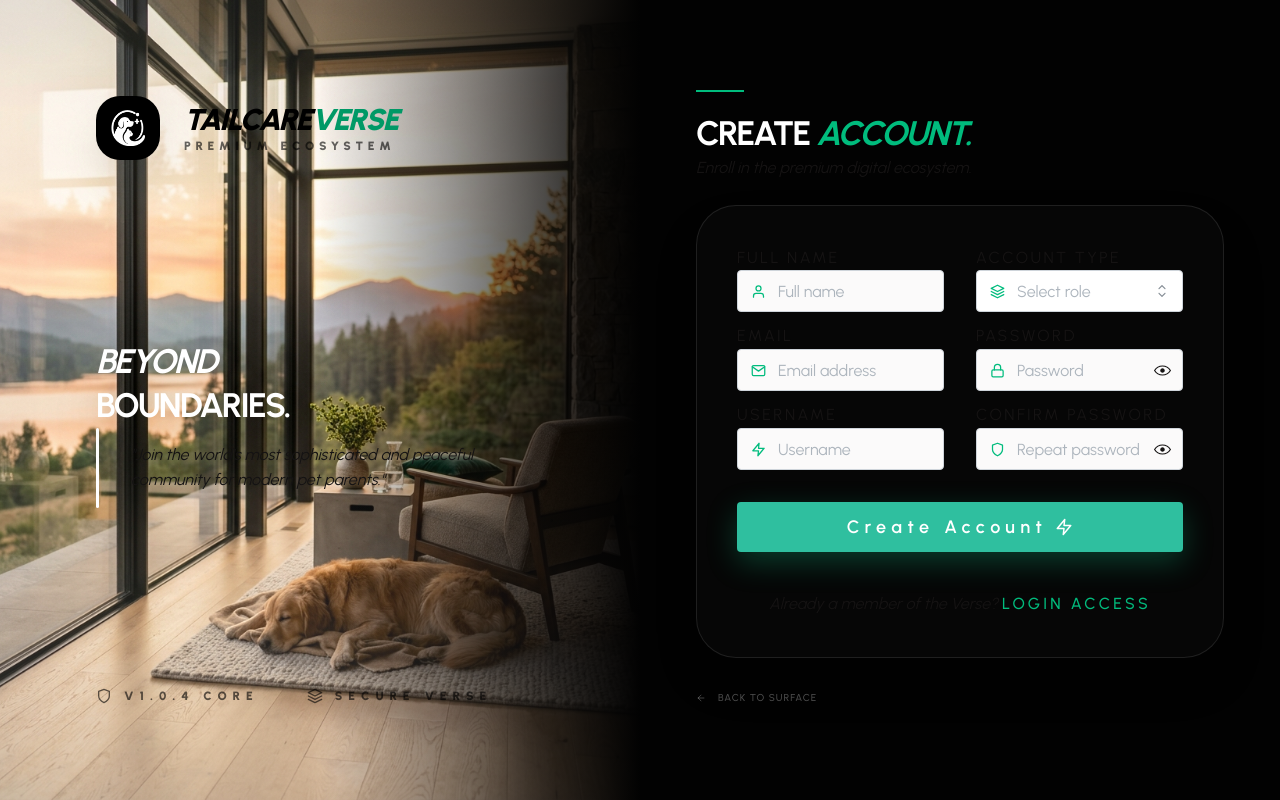
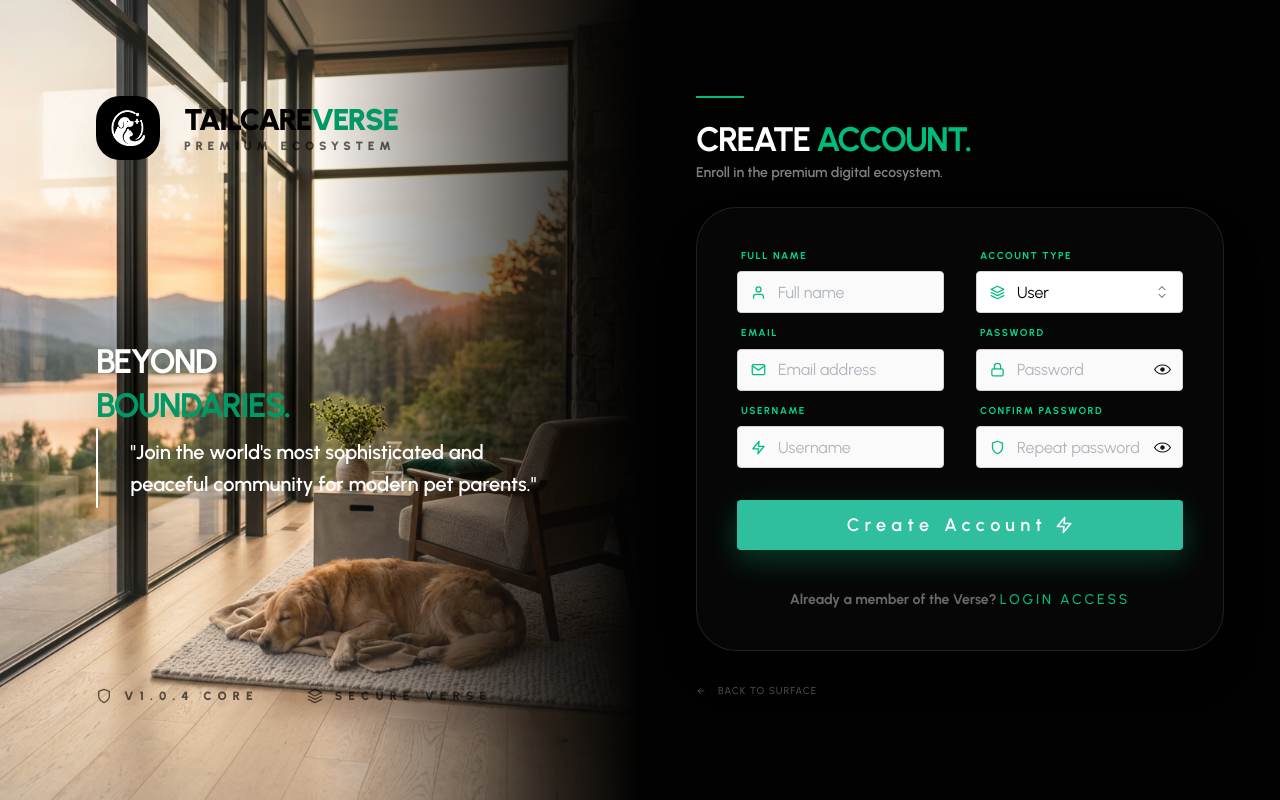
Before and after one commit to fivcraft-org/tailcareverse-client, a React (Vite) app: page /register in a window 1280 px wide. Built offline with nearby package versions, Linux system fonts and the light colour scheme; no server answers.

Commit message:
updated auth screen

```diff
--- a/src/pages/AIAssistant.jsx
+++ b/src/pages/AIAssistant.jsx
@@ -476,7 +476,7 @@ const AIAssistant = () => {
             <Info size={10} className="md:size-[12px]" /> Disclaimer
           </p>
           <span className="hidden md:block w-1 h-1 rounded-full bg-white/20" />
-          <p className="text-[9px] md:text-[11px] font-medium italic opacity-60 text-center" style={{ color: t.text }}>
+          <p className="text-[9px] md:text-[11px] font-medium opacity-60 text-center" style={{ color: t.text }}>
             Consult a vet for emergencies. 🩺
           </p>
         </div>
--- a/src/pages/EditProfile.jsx
+++ b/src/pages/EditProfile.jsx
@@ -750,7 +750,7 @@ export default function EditProfile() {
                   Resubmission Feedback
                 </h4>
               </div>
-              <p className="text-sm text-gray-700 dark:text-gray-200 italic pl-11">
+              <p className="text-sm text-gray-700 dark:text-gray-200 pl-11">
                 "{user.reviewNotes}"
               </p>
             </div>
--- a/src/pages/auth/ForgotPassword.jsx
+++ b/src/pages/auth/ForgotPassword.jsx
@@ -54,7 +54,7 @@ const ForgotPassword = () => {
                 <img src={logo} alt="Logo" className="h-8 w-auto brightness-0 invert" />
               </motion.div>
               <div className="flex flex-col leading-none">
-                <span className="text-2xl font-black tracking-tighter text-black uppercase italic">
+                <span className="text-2xl font-black tracking-tighter text-black uppercase">
                   TailCare<span className="text-emerald-600">Verse</span>
                 </span>
                 <span className="text-[10px] font-black uppercase tracking-[0.4em] text-black/60">Premium Ecosystem</span>
@@ -64,13 +64,13 @@ const ForgotPassword = () => {
 
           <div>
             <motion.div initial={{ x: -50, opacity: 0 }} animate={{ x: 0, opacity: 1 }} transition={{ delay: 0.8, duration: 1 }}>
-              <Title className="text-7xl md:text-8xl font-semibold text-white leading-[0.85] tracking-tighter mb-8 uppercase italic drop-shadow-2xl">
-                RECOVER <br/> YOUR <br/> <span className="text-emerald-400 not-italic">ACCOUNT.</span>
+              <Title className="text-7xl md:text-8xl font-semibold text-white leading-[0.85] tracking-tighter mb-8 uppercase drop-shadow-2xl">
+                RECOVER <br/> YOUR <br/> <span className="text-emerald-400">ACCOUNT.</span>
               </Title>
             </motion.div>
             <motion.div initial={{ y: 20, opacity: 0 }} animate={{ y: 0, opacity: 1 }} transition={{ delay: 1.2, duration: 1 }} className="flex items-center gap-6">
               <div className="h-16 w-1 bg-white rounded-full" />
-              <Text className="text-white text-lg font-semibold leading-relaxed max-w-sm italic drop-shadow-xl">
+              <Text className="text-white text-lg font-semibold leading-relaxed max-w-sm drop-shadow-xl">
                 "We'll send a secure OTP to get you back into your Verse account quickly."
               </Text>
             </motion.div>
@@ -100,9 +100,9 @@ const ForgotPassword = () => {
           <div className="mb-8">
             <motion.div initial={{ width: 0 }} animate={{ width: 40 }} transition={{ delay: 0.5, duration: 1 }} className="h-[2px] bg-emerald-500 mb-5" />
             <Title className="text-4xl md:text-5xl font-black text-white tracking-tighter uppercase leading-none mb-3">
-              FORGOT <span className="text-emerald-500 italic">PASSWORD.</span>
+              FORGOT <span className="text-emerald-500">PASSWORD.</span>
             </Title>
-            <Text className="text-white/50 font-semibold text-sm italic">
+            <Text className="text-white/50 font-semibold text-sm">
               Enter your email to receive a reset code.
             </Text>
           </div>
@@ -139,9 +139,9 @@ const ForgotPassword = () => {
                 </motion.div>
 
                 <motion.div initial={{ opacity: 0 }} animate={{ opacity: 1 }} transition={{ delay: 1.2 }} className="text-center">
-                  <Text className="text-white/30 font-bold italic text-xs">
+                  <Text className="text-white/30 font-bold text-xs">
                     Remembered it?{" "}
-                    <Link to="/login" className="text-emerald-500 hover:text-emerald-400 transition-colors no-underline font-black not-italic uppercase tracking-widest">
+                    <Link to="/login" className="text-emerald-500 hover:text-emerald-400 transition-colors no-underline font-black uppercase tracking-widest">
                       Login
                     </Link>
                   </Text>
--- a/src/pages/auth/Login.jsx
+++ b/src/pages/auth/Login.jsx
@@ -87,7 +87,7 @@ const Login = () => {
                 <img src={logo} alt="Logo" className="h-9 w-auto brightness-0 invert" />
               </motion.div>
               <div className="flex flex-col leading-none">
-                <span className="text-3xl font-black tracking-tighter text-black uppercase italic">
+                <span className="text-3xl font-black tracking-tighter text-black uppercase">
                   TailCare<span className="text-emerald-600">Verse</span>
                 </span>
                 <span className="text-xs font-black uppercase tracking-[0.4em] text-dark/60">Pet Social App</span>
@@ -101,8 +101,8 @@ const Login = () => {
               animate={{ x: 0, opacity: 1 }}
               transition={{ delay: 0.8, duration: 1 }}
             >
-              <Title className="text-8xl md:text-9xl font-semibold text-black leading-[0.8] tracking-tighter mb-10 uppercase italic drop-shadow-2xl">
-                PEACE <br/> OF <span className="text-emerald-600 not-italic">MIND.</span>
+              <Title className="text-8xl md:text-9xl font-semibold text-black leading-[0.8] tracking-tighter mb-10 uppercase drop-shadow-2xl">
+                PEACE <br/> OF <span className="text-emerald-600">MIND.</span>
               </Title>
             </motion.div>
 
@@ -112,8 +112,8 @@ const Login = () => {
               transition={{ delay: 1.2, duration: 1 }}
               className="flex items-center gap-8"
             >
-              <div className="h-20 w-1 bg-emerald-500 rounded-full shadow-lg" />
-              <p style={{ color: 'white', fontSize: '1.4rem', fontWeight: 600, lineHeight: 1.6, fontStyle: 'italic', maxWidth: '28rem', textShadow: '0 4px 24px rgba(0,0,0,0.4)', margin: 0 }}>
+              <div className="h-20 w-1 bg-white rounded-full shadow-lg" />
+              <p style={{ color: 'white', fontSize: '1.2rem', fontWeight: 600, lineHeight: 1.6, maxWidth: '28rem', textShadow: '0 4px 24px rgba(0,0,0,0.4)', margin: 0 }}>
                 "Experience the world's most serene and advanced digital home for you and your legends."
               </p>
             </motion.div>
@@ -153,9 +153,9 @@ const Login = () => {
               className="h-[2px] bg-emerald-500 mb-5"
             />
             <Title className="text-4xl md:text-5xl font-black text-white tracking-tighter uppercase leading-none mb-3">
-              WELCOME <span className="text-emerald-500 italic">BACK.</span>
+              WELCOME <span className="text-emerald-500">BACK.</span>
             </Title>
-            <p className="text-white/50 font-semibold text-sm italic">
+            <p className="text-white/50 font-semibold text-sm">
               Access your personalized Verse dashboard.
             </p>
           </div>
@@ -231,9 +231,9 @@ const Login = () => {
 
                   <Divider label="OR" labelPosition="center" classNames={{ label: "bg-transparent text-white/20 font-black text-[10px]" }} className="border-white/5" />
 
-                  <p className="text-white/40 font-bold italic text-sm">
+                  <p className="text-white/40 font-bold text-sm">
                     New to the Universe?{" "}
-                    <Link to="/register" className="text-emerald-500 hover:text-emerald-400 transition-colors no-underline font-black not-italic uppercase tracking-[0.2em]">
+                    <Link to="/register" className="text-emerald-500 hover:text-emerald-400 transition-colors no-underline font-black uppercase tracking-[0.2em]">
                       JOIN THE FAMILY
                     </Link>
                   </p>
--- a/src/pages/auth/Register.jsx
+++ b/src/pages/auth/Register.jsx
@@ -1,8 +1,8 @@
-import { useState, useEffect } from "react";
+import { useState } from "react";
 import { registerUser } from "../../api/api-auth";
-import { getUserRoles } from "../../api/api-user";
+
 import { useNavigate, Link } from "react-router-dom";
-import { isPlatformRole, ROLE_LABELS } from "../../utils/roles";
+import { PLATFORM_ROLES, ROLE_LABELS } from "../../utils/roles";
 import {
   TextInput,
   PasswordInput,
@@ -36,28 +36,11 @@ const Register = () => {
     role: "user",
   });
 
-  const [roles, setRoles] = useState([]);
+  const roles = PLATFORM_ROLES.map((r) => ({
+    value: r,
+    label: ROLE_LABELS[r] || r.toUpperCase(),
+  }));
   const [loading, setLoading] = useState(false);
-
-  useEffect(() => {
-    const fetchRoles = async () => {
-      try {
-        const res = await getUserRoles();
-        if (res.success) {
-          const platformRoles = Object.values(res.data)
-            .filter(isPlatformRole)
-            .map((r) => ({
-              value: r,
-              label: ROLE_LABELS[r] || r.toUpperCase(),
-            }));
-          setRoles(platformRoles);
-        }
-      } catch (err) {
-        console.error("Failed to fetch roles", err);
-      }
-    };
-    fetchRoles();
-  }, []);
 
   const handleChange = (field, value) => {
     setForm({ ...form, [field]: value });
@@ -122,7 +105,7 @@ const Register = () => {
                 <img src={logo} alt="Logo" className="h-9 w-auto brightness-0 invert" />
               </motion.div>
               <div className="flex flex-col leading-none">
-                <span className="text-3xl font-black tracking-tighter text-black uppercase italic">
+                <span className="text-3xl font-black tracking-tighter text-black uppercase">
                   TailCare<span className="text-emerald-600">Verse</span>
                 </span>
                 <span className="text-xs font-black uppercase tracking-[0.4em] text-black/60">Premium Ecosystem</span>
@@ -136,8 +119,8 @@ const Register = () => {
               animate={{ x: 0, opacity: 1 }}
               transition={{ delay: 0.8, duration: 1 }}
             >
-              <Title className="text-8xl md:text-9xl font-semibold text-white leading-[0.8] tracking-tighter mb-10 uppercase italic drop-shadow-2xl">
-                BEYOND <br/> <span className="text-white not-italic">BOUNDARIES.</span>
+              <Title className="text-8xl md:text-9xl font-semibold text-white leading-[0.8] tracking-tighter mb-10 uppercase  drop-shadow-2xl">
+                BEYOND <br /> <span className="text-emerald-600">BOUNDARIES.</span>
               </Title>
             </motion.div>
 
@@ -148,9 +131,9 @@ const Register = () => {
               className="flex items-center gap-8"
             >
               <div className="h-20 w-1 bg-white rounded-full shadow-lg" />
-              <Text className="text-white text-2xl font-semibold leading-relaxed max-w-lg italic drop-shadow-xl">
+              <p className="text-white text-xl font-semibold leading-relaxed max-w-lg  drop-shadow-xl">
                 "Join the world's most sophisticated and peaceful community for modern pet parents."
-              </Text>
+              </p>
             </motion.div>
           </div>
 
@@ -188,11 +171,11 @@ const Register = () => {
               className="h-[2px] bg-emerald-500 mb-5"
             />
             <Title className="text-4xl md:text-5xl font-black text-white tracking-tighter uppercase leading-none mb-3">
-              CREATE <span className="text-emerald-500 italic">ACCOUNT.</span>
+              CREATE <span className="text-emerald-500 ">ACCOUNT.</span>
             </Title>
-            <Text className="text-white/50 font-semibold text-sm italic">
+            <p className="text-white/50 font-semibold text-sm ">
               Enroll in the premium digital ecosystem.
-            </Text>
+            </p>
           </div>
 
           <div className="glass-dark p-8 lg:p-10 rounded-[2.5rem] border border-white/10 relative bg-white/[0.02] shadow-2xl">
@@ -200,7 +183,7 @@ const Register = () => {
               <div className="grid md:grid-cols-2 gap-x-8 gap-y-5">
                 <Stack gap="sm">
                   <motion.div initial={{ opacity: 0, x: -20 }} animate={{ opacity: 1, x: 0 }} transition={{ delay: 0.6 }}>
-                    <Text className="text-[10px] font-bold uppercase tracking-[0.15em] text-emerald-400 mb-2 ml-1">Full Name</Text>
+                    <p className="text-[10px] font-bold uppercase tracking-[0.15em] text-emerald-400 mb-2 ml-1">Full Name</p>
                     <TextInput
                       placeholder="Full name"
                       leftSection={<FiUser size={15} className="text-emerald-500" />}
@@ -215,7 +198,7 @@ const Register = () => {
                   </motion.div>
 
                   <motion.div initial={{ opacity: 0, x: -20 }} animate={{ opacity: 1, x: 0 }} transition={{ delay: 0.7 }}>
-                    <Text className="text-[10px] font-bold uppercase tracking-[0.15em] text-emerald-400 mb-2 ml-1">Email</Text>
+                    <p className="text-[10px] font-bold uppercase tracking-[0.15em] text-emerald-400 mb-2 ml-1">Email</p>
                     <TextInput
                       placeholder="Email address"
                       leftSection={<FiMail size={15} className="text-emerald-500" />}
@@ -230,7 +213,7 @@ const Register = () => {
                   </motion.div>
 
                   <motion.div initial={{ opacity: 0, x: -20 }} animate={{ opacity: 1, x: 0 }} transition={{ delay: 0.8 }}>
-                    <Text className="text-[10px] font-bold uppercase tracking-[0.15em] text-emerald-400 mb-2 ml-1">Username</Text>
+                    <p className="text-[10px] font-bold uppercase tracking-[0.15em] text-emerald-400 mb-2 ml-1">Username</p>
                     <TextInput
                       placeholder="Username"
                       leftSection={<FiZap size={15} className="text-emerald-500" />}
@@ -247,7 +230,7 @@ const Register = () => {
 
                 <Stack gap="sm">
                   <motion.div initial={{ opacity: 0, x: 20 }} animate={{ opacity: 1, x: 0 }} transition={{ delay: 0.6 }}>
-                    <Text className="text-[10px] font-bold uppercase tracking-[0.15em] text-emerald-400 mb-2 ml-1">Account Type</Text>
+                    <p className="text-[10px] font-bold uppercase tracking-[0.15em] text-emerald-400 mb-2 ml-1">Account Type</p>
                     <Select
                       placeholder="Select role"
                       leftSection={<FiLayers size={15} className="text-emerald-500" />}
@@ -263,7 +246,7 @@ const Register = () => {
                   </motion.div>
 
                   <motion.div initial={{ opacity: 0, x: 20 }} animate={{ opacity: 1, x: 0 }} transition={{ delay: 0.7 }}>
-                    <Text className="text-[10px] font-bold uppercase tracking-[0.15em] text-emerald-400 mb-2 ml-1">Password</Text>
+                    <p className="text-[10px] font-bold uppercase tracking-[0.15em] text-emerald-400 mb-2 ml-1">Password</p>
                     <PasswordInput
                       placeholder="Password"
                       leftSection={<FiLock size={15} className="text-emerald-500" />}
@@ -279,7 +262,7 @@ const Register = () => {
                   </motion.div>
 
                   <motion.div initial={{ opacity: 0, x: 20 }} animate={{ opacity: 1, x: 0 }} transition={{ delay: 0.8 }}>
-                    <Text className="text-[10px] font-bold uppercase tracking-[0.15em] text-emerald-400 mb-2 ml-1">Confirm Password</Text>
+                    <p className="text-[10px] font-bold uppercase tracking-[0.15em] text-emerald-400 mb-2 ml-1">Confirm Password</p>
                     <PasswordInput
                       placeholder="Repeat password"
                       leftSection={<FiShield size={15} className="text-emerald-500" />}
@@ -319,12 +302,12 @@ const Register = () => {
                 animate={{ opacity: 1 }}
                 transition={{ delay: 1.5 }}
               >
-                <Text className="text-white/40 font-bold italic text-sm">
+                <p className="text-white/40 font-bold  text-sm">
                   Already a member of the Verse?{" "}
-                  <Link to="/login" className="text-emerald-500 hover:text-emerald-400 transition-colors no-underline font-black not-italic uppercase tracking-[0.2em]">
+                  <Link to="/login" className="text-emerald-500 hover:text-emerald-400 transition-colors no-underline font-black uppercase tracking-[0.2em]">
                     LOGIN ACCESS
                   </Link>
-                </Text>
+                </p>
               </motion.div>
             </form>
           </div>
```
Also changed, not shown: src/pages/Landing.jsx (+9 -9 lines).
